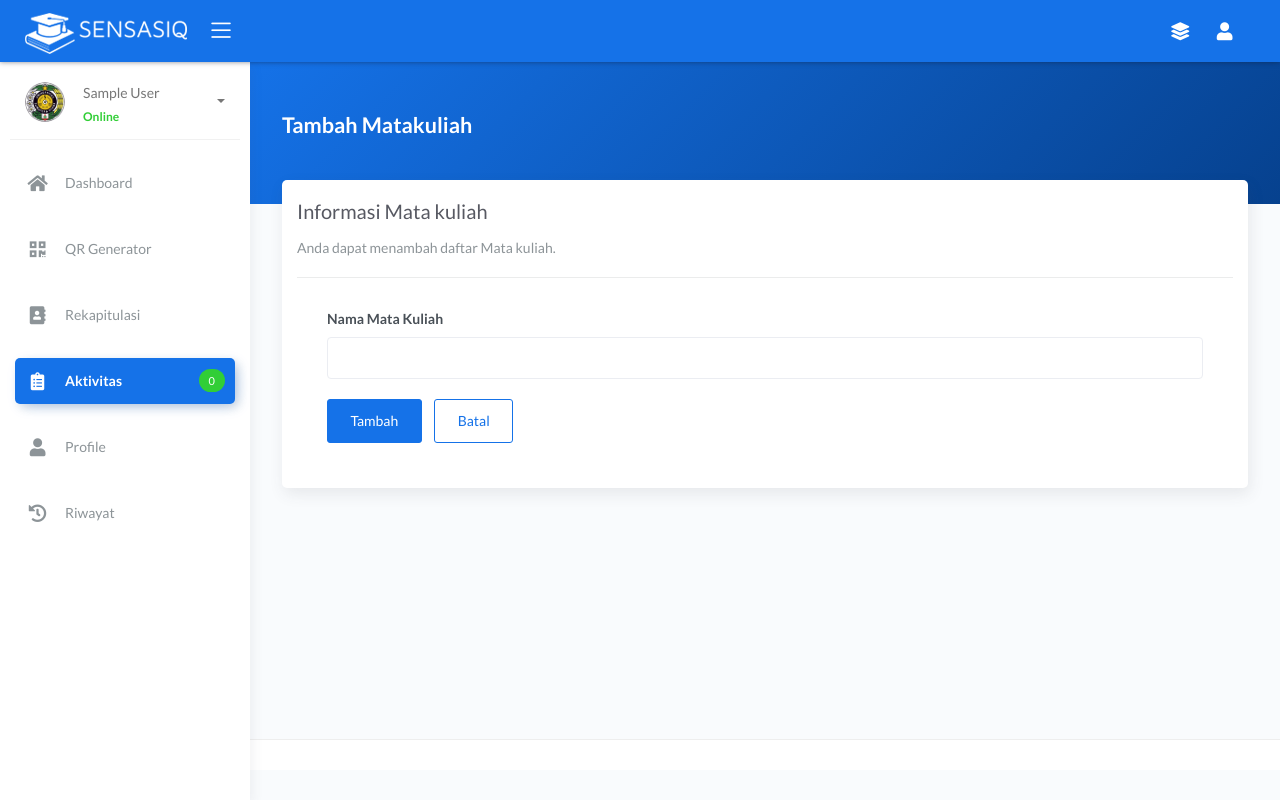
After one commit to ilhamkwr/TubesMobile-Web, a CodeIgniter app: page /database/aktivitas/TambahMatkul in a window 1280 px wide. The commit adds this page. Run offline with CodeIgniter, Linux system fonts and the light colour scheme; the visitor is signed in with stand-in values (Sample User, id 1); tables that the repository leaves empty or names only in its code hold one stand-in row (values such as "Sample post").

Commit message:
Tambah matakuliah

```diff
--- a/application/controllers/Aktivitas.php
+++ b/application/controllers/Aktivitas.php
@@ -32,6 +32,36 @@ class Aktivitas extends CI_Controller {
 		$data['matkul']=$this->db->get('tbmatkul')->result();
 		$data['kelas']=$this->db->get('tbkelas')->result();
 		$this->load->view('aktivitas_tambah', $data);
+	}
+
+	public function TambahMatkul()
+	{
+		$this->session->set_flashdata('activemenu','aktivitas');
+		$this->load->view('tambah_matkul');
+	}
+
+	public function matkulplus()
+	{
+		$matkul = $this->input->post('nama');
+		$data = array('nama_matkul' => $matkul);
+		if ($this->db->insert('tbmatkul', $data)) {
+			$tambahmatkul = array(
+	        		'pesan1' =>	'Berhasil Menambah Mata Kuliah',
+	        		'pesan2' =>	'success',
+	        		'pesan3' =>	'Sukses!',
+	        		'pesan4' =>	'btn btn-success'
+	        	);
+		}
+		else{
+			$tambahmatkul = array(
+        		'pesan1' =>	'Gagal Menambah Mata Kuliah',
+        		'pesan2' =>	'error',
+        		'pesan3' =>	'Error!',
+        		'pesan4' =>	'btn btn-danger'
+        	);
+		}
+		$this->session->set_flashdata('pesan', $tambahmatkul);
+		redirect('aktivitas');
 	}
 
 	public function aktivitas_tambah_do()
--- a/application/views/aktivitas.php
+++ b/application/views/aktivitas.php
@@ -38,7 +38,8 @@
 						<div class="col-md-12">
 							<div class="card">
 								<div class="card-body">
-									<button class="btn btn-primary" onclick='window.location.href = "<?php echo base_url("aktivitas/Tambah") ?>"' style="margin-left: 15px;margin-top: 5px;margin-bottom: 5px;"><i class="fas fa-plus"></i> <span style="font-weight: bold;">Tambah </span></button>
+									<button class="btn btn-primary" onclick='window.location.href = "<?php echo base_url("aktivitas/Tambah") ?>"' style="margin-left: 15px;margin-top: 5px;margin-bottom: 5px;"><i class="fas fa-plus"></i> <span style="font-weight: bold;">Tambah Jadwal</span></button>&nbsp;
+									<button class="btn btn-primary" onclick='window.location.href = "<?php echo base_url("aktivitas/TambahMatkul") ?>"' style="margin-left: 15px;margin-top: 5px;margin-bottom: 5px;"><i class="fas fa-plus"></i> <span style="font-weight: bold;">Tambah Matakuliah</span></button>
 									<div class="table-responsive">
 										<table id="add-row" class="display table table-striped table-hover" >
 											<thead>
--- /dev/null
+++ b/application/views/tambah_matkul.php
@@ -0,0 +1,76 @@
+<!DOCTYPE html>
+<html lang="en">
+<head>
+<?php $this->load->view('partials/head.php') ?>
+</head>
+<body>
+	<script src="<?php echo base_url('assets/js/core/moment.js') ?>"></script>
+	<script src="<?php echo base_url('assets/js/core/timepicker.js') ?>"></script>
+	<div class="wrapper">
+		<div class="main-header">
+			<?php $this->load->view('partials/main-header.php') ?>
+		</div>
+
+		<!-- Sidebar -->
+		<div class="sidebar sidebar-style-2">
+			<?php $this->load->view('partials/sidebar.php') ?>
+		</div>
+		<!-- End Sidebar -->
+
+		<div class="main-panel">
+			<div class="content">
+				<div class="panel-header bg-primary-gradient">
+					<div class="page-inner py-5">
+						<div class="d-flex align-items-left align-items-md-center flex-column flex-md-row">
+							<div>
+								<h2 class="text-white pb-2 fw-bold">Tambah Matakuliah</h2>
+							</div>
+						</div>
+					</div>
+				</div>
+				<div class="page-inner mt--5">
+					<div class="row row-card-no-pd">
+						<div class="col-md-12">
+							<div class="card">
+								<div class="card-header">
+									<div class="card-head-row card-tools-still-right">
+										<h4 class="card-title">Informasi Mata kuliah</h4>
+									</div>
+									<p class="card-category">
+									Anda dapat menambah daftar Mata kuliah.</p>
+								</div>
+								<div class="card-body">
+									<form method="POST" action="<?php echo base_url('aktivitas/matkulplus') ?>">
+									<div class="row">
+										<div class="col-12 col-md-12">
+											<div class="form-group">
+												<label>Nama Mata Kuliah</label>
+												<input type="text" name="nama" class="form-control">
+											</div>
+										</div>
+									</div>
+									<!-- <?php
+
+											 ?> -->
+									<div class="form-group float-left">
+										<button type="submit"  class="btn btn-primary">Tambah</button>
+										<span style="padding: 5px"></span>
+										<input type="button" class="btn btn-primary btn-border" onclick="location.href='<?php echo base_url('aktivitas') ?>';" value="Batal">
+									</div>
+									</form>
+								</div>
+							</div>
+						</div>
+					</div>
+				</div>
+			</div>
+			<footer class="footer">
+				<?php $this->load->view('partials/footer.php'); ?>
+			</footer>
+		</div>
+
+	</div>
+	<?php $this->load->view('partials/footer-js.php'); ?>
+
+</body>
+</html>
```
